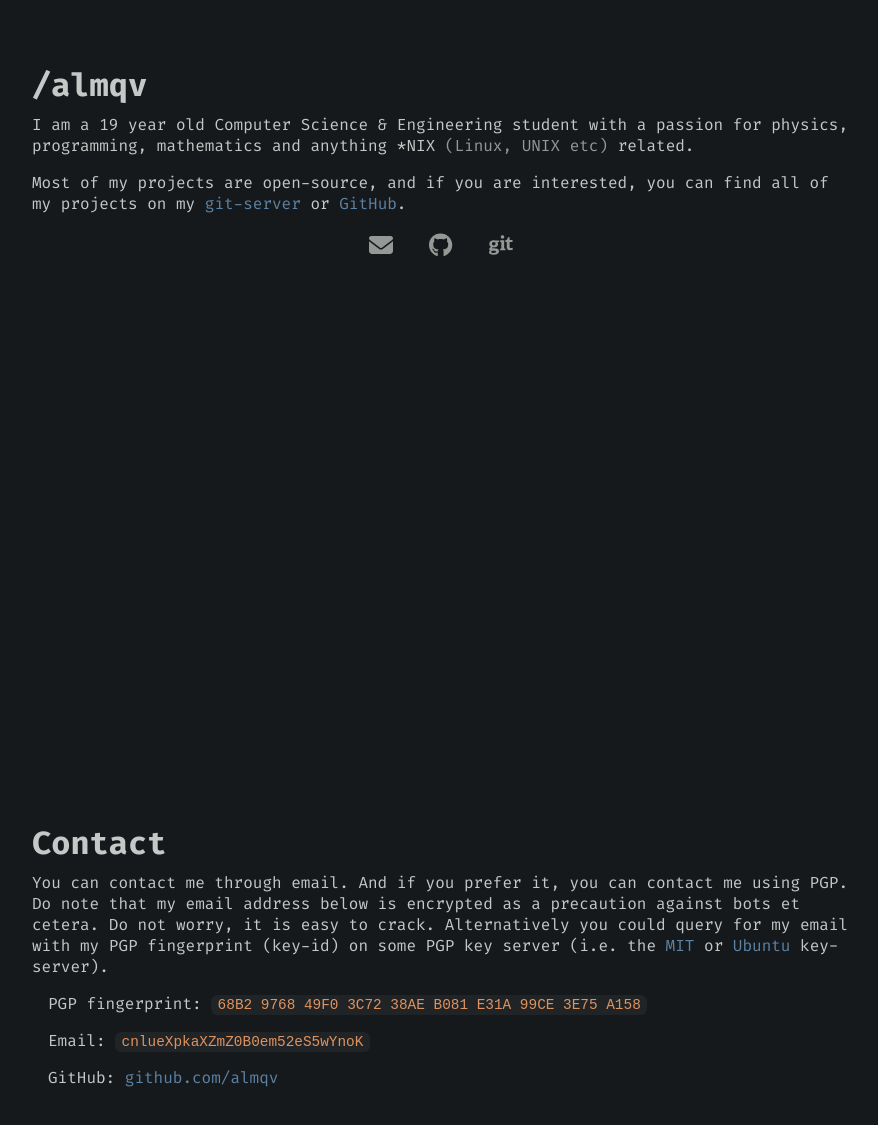
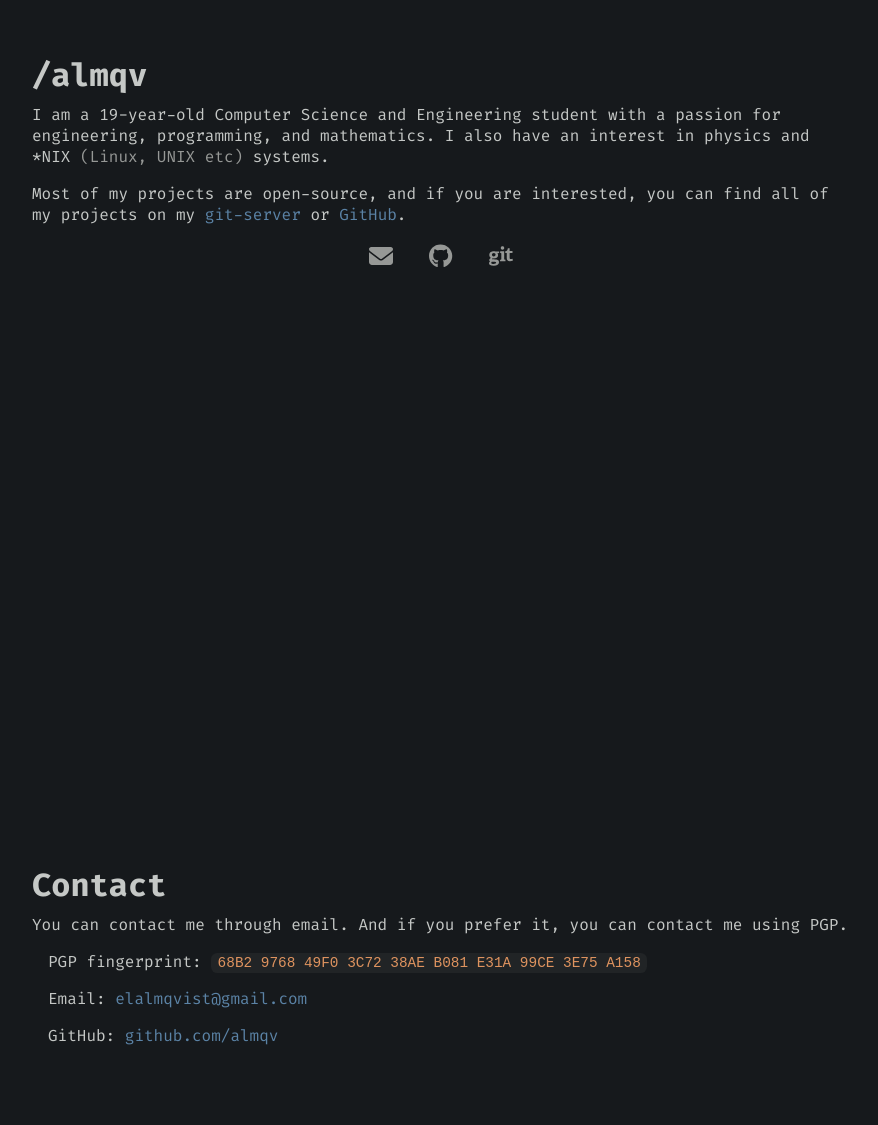
Before and after one commit to almqv/wychdev-nextjs, a Next.js app: page / in a window 1280 px wide. Shown: the part 241-1366 px from the top of the page, without its empty margins (199-1077 px from the left). Built offline with nearby package versions, Linux system fonts and the light colour scheme.

Commit message:
Content update & email protection instead of cipher

```diff
--- /dev/null
+++ b/components/hiddenemail.tsx
@@ -0,0 +1,22 @@
+import React, { useState, useEffect } from "react";
+
+const HiddenEmail = ({
+  email,
+  alt,
+  althref,
+}: {
+  email: string;
+  alt: string;
+  althref: string;
+}) => {
+  const [visible, setVisible] = useState(false);
+  useEffect(() => {
+    setVisible(true);
+  }, []);
+
+  return (
+    <a href={visible ? `mailto:${email}` : althref}>{visible ? email : alt}</a>
+  );
+};
+
+export default HiddenEmail;
--- a/pages/index.tsx
+++ b/pages/index.tsx
@@ -4,6 +4,7 @@ import Layout from "../components/layout";
 import styled from "styled-components";
 import IconLink from "components/iconlink";
 import ScrollMe from "components/scrollme";
+import HiddenEmail from "components/hiddenemail";
 import { faEnvelope } from "@fortawesome/free-solid-svg-icons";
 import { faGit, faGithub } from "@fortawesome/free-brands-svg-icons";
 
@@ -108,10 +109,11 @@ const Page: NextPageWithLayout = () => {
       <Section>
         <h2 id="about">/almqv</h2>
         <p>
-          I am a {secondsToYears(getAge())} year old{" "}
-          <em>Computer Science & Engineering student</em> with a passion for{" "}
-          <em>physics</em>, <em>programming</em>, <em>mathematics</em> and
-          anything <em>*NIX</em> <Nem>(Linux, UNIX etc)</Nem> related.
+          I am a {secondsToYears(getAge())}-year-old{" "}
+          <em>Computer Science and Engineering student</em> with a passion for{" "}
+          <em>engineering</em>, <em>programming</em>, and <em>mathematics</em>.
+          I also have an interest in physics and <em>*NIX</em>{" "}
+          <Nem>(Linux, UNIX etc)</Nem> systems.
         </p>
         {/*TODO: Add GitHub code frequency/contrib here*/}
         <p className="topmargin">
@@ -148,30 +150,14 @@ const Page: NextPageWithLayout = () => {
             rel="noreferrer"
           />
         </LinkList>
-	<ScrollMe href="#contact" />
+        <ScrollMe href="#contact" />
       </Section>
 
       <Section>
         <h2 id="contact">Contact</h2>
         <p>
           You can contact me through email. And if you prefer it, you can
-          contact me using PGP. Do note that my{" "}
-          <em>email address below is encrypted</em> as a precaution against bots
-          et cetera. <em>Do not worry, it is easy to crack</em>. Alternatively
-          you could query for my email with my PGP fingerprint (key-id) on some
-          PGP key server (i.e. the{" "}
-          <a href="https://pgp.mit.edu/" target="_blank" rel="noreferrer">
-            MIT
-          </a>{" "}
-          or{" "}
-          <a
-            href="https://keyserver.ubuntu.com/"
-            target="_blank"
-            rel="noreferrer"
-          >
-            Ubuntu
-          </a>{" "}
-          key-server).
+          contact me using PGP.
         </p>
         <CList>
           <li>
@@ -179,7 +165,13 @@ const Page: NextPageWithLayout = () => {
             <Code>68B2 9768 49F0 3C72 38AE B081 E31A 99CE 3E75 A158</Code>
           </li>
           <li>
-            Email: <Code>cnlueXpkaXZmZ0B0em52eS5wYnoK</Code>
+            Email:{" "}
+            <HiddenEmail
+              email="elalmqvist@gmail.com"
+              alt="[hidden, enable js to view]"
+              althref="#contact"
+            />{" "}
+            {/* <Code>cnlueXpkaXZmZ0B0em52eS5wYnoK</Code> */}
           </li>
           <li>
             GitHub:{" "}
```
